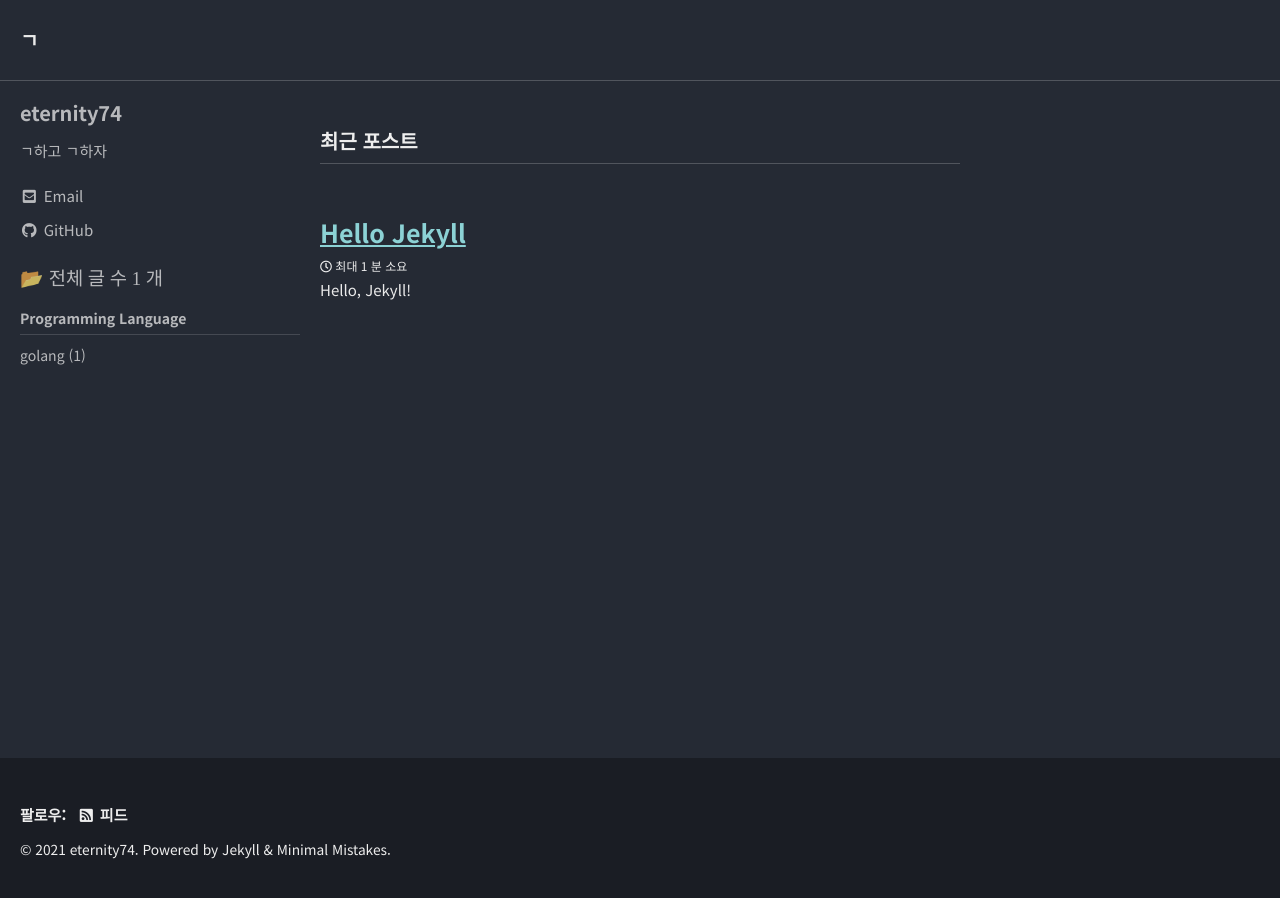
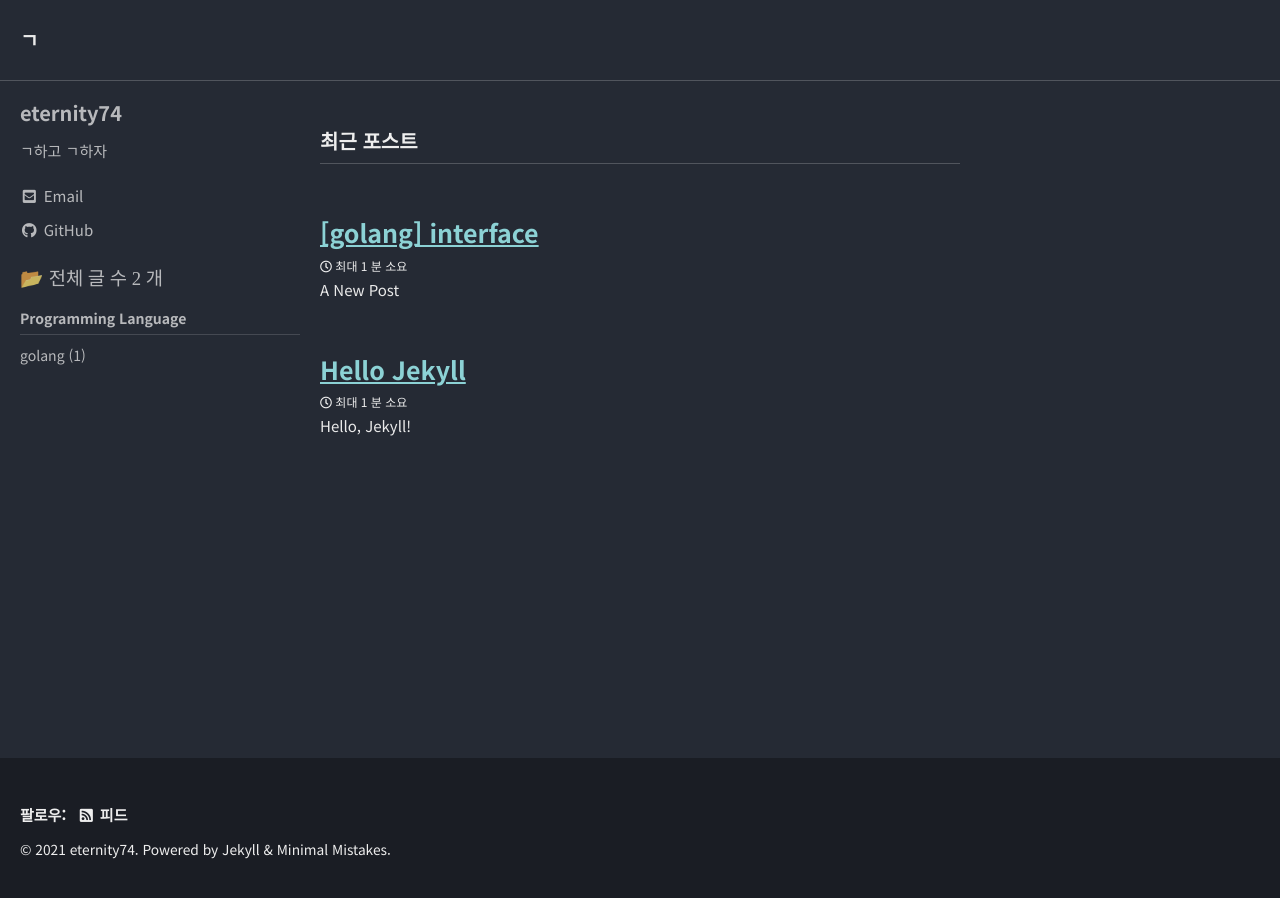
Before and after one commit to eternity74/eternity74.github.io, a Jekyll site: the page built from index.html, in a window 1280 px wide. Built offline with Jekyll 4.4.1, drawn with Linux system fonts in a browser that asks for light colours; cached includes are drawn as plain includes; the list of posts is cut into pages by our own code.

Commit message:
Update 2021-08-26-golang-interface.md

```diff
--- a/_posts/2021-08-26-golang-interface.md
+++ b/_posts/2021-08-26-golang-interface.md
@@ -1,5 +1,7 @@
 ---
-published: false
+layout: blog
+published: true
+title: '[golang] interface'
 ---
 ## A New Post
 
```
